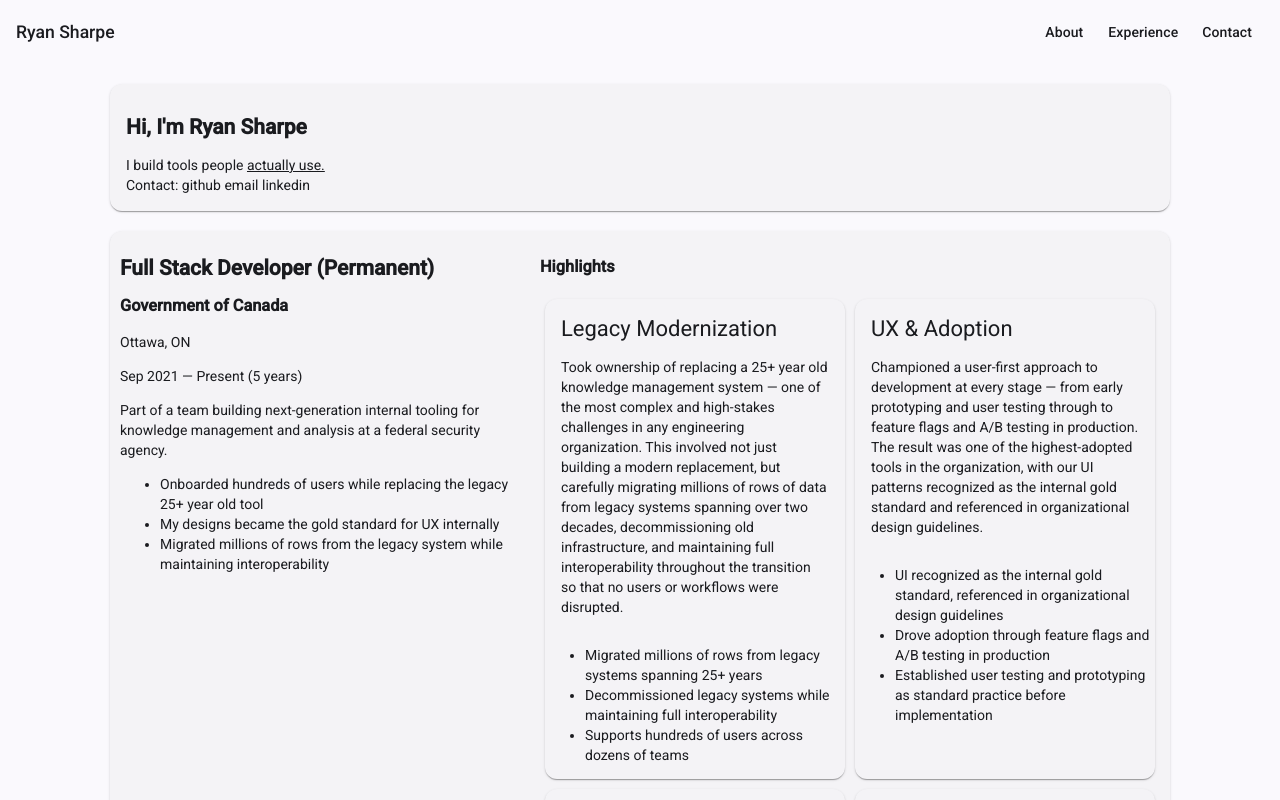
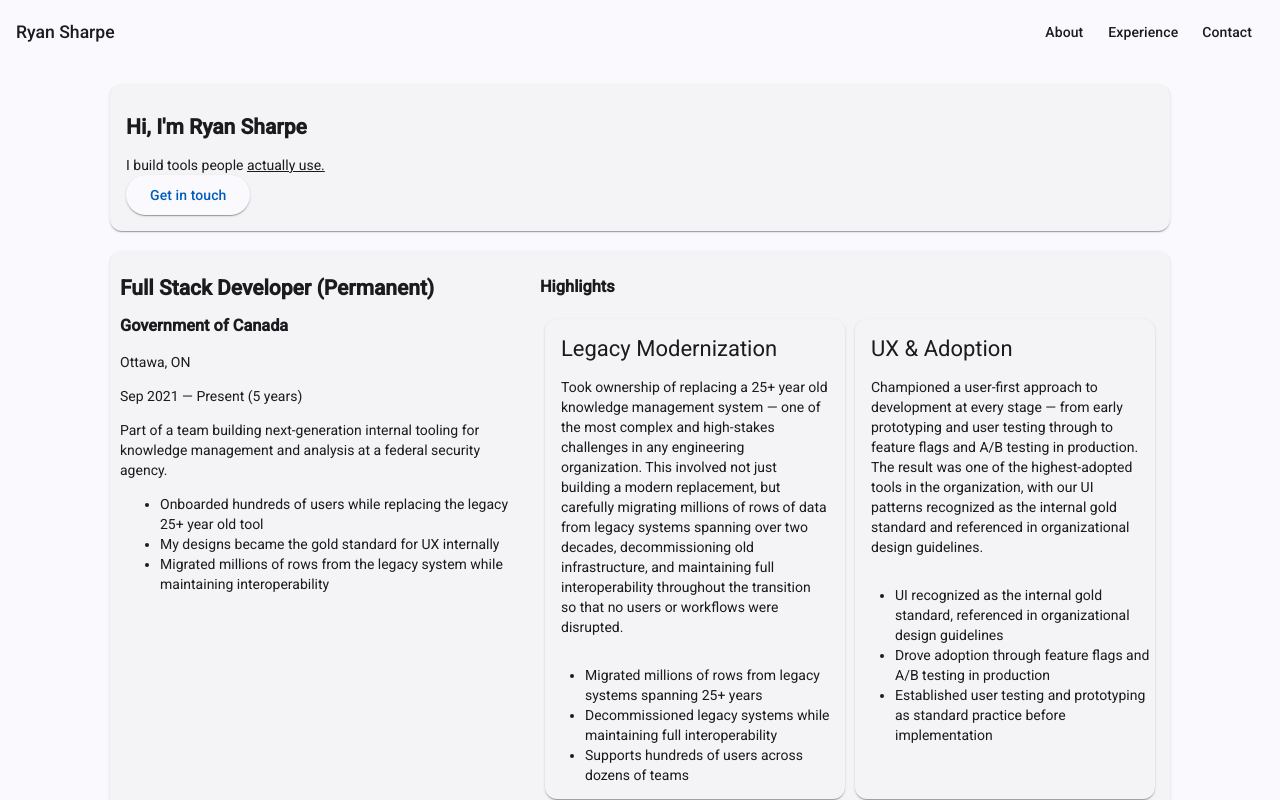
Before and after one commit to rrsharpe/rrsharpe.github.io, an Angular app in the folder portfolio/: page / in a window 1280 px wide. Shown: the top 800 px of the page. Built offline with nearby package versions, Linux system fonts and the light colour scheme.

Commit message:
Update contact button at the top

```diff
--- a/portfolio/src/app/greeting-card/greeting-card.html
+++ b/portfolio/src/app/greeting-card/greeting-card.html
@@ -2,6 +2,6 @@
   <mat-card-content>
     <h1>Hi, I'm Ryan Sharpe</h1>
     <section>I build tools people <u>actually use.</u></section>
-    <section>Contact: github email linkedin</section>
+    <a mat-raised-button color="primary" href="#contact">Get in touch</a>
   </mat-card-content>
 </mat-card>
--- a/portfolio/src/app/greeting-card/greeting-card.ts
+++ b/portfolio/src/app/greeting-card/greeting-card.ts
@@ -7,6 +7,7 @@ import {
   MatCardTitle,
 } from '@angular/material/card';
 import { MatChip, MatChipSet } from '@angular/material/chips';
+import { MatAnchor } from '@angular/material/button';
 
 @Component({
   selector: 'app-greeting-card',
@@ -18,6 +19,7 @@ import { MatChip, MatChipSet } from '@angular/material/chips';
     MatCardTitle,
     MatChipSet,
     MatChip,
+    MatAnchor,
   ],
   templateUrl: './greeting-card.html',
   styleUrl: './greeting-card.scss',
```
